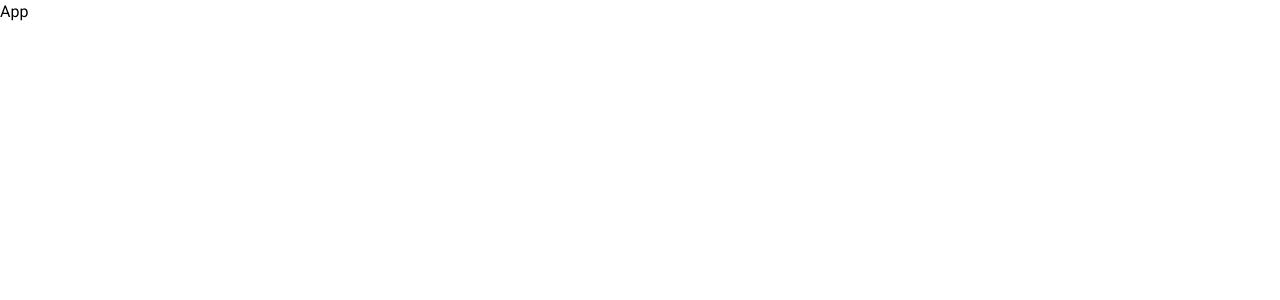
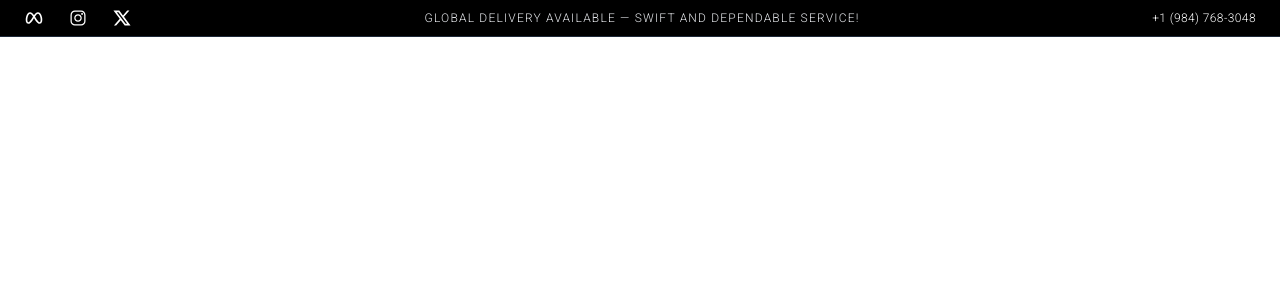
Before and after one commit to sanket0708/StyleHype, a React (Vite) app in the folder frontend/: page / in a window 1280 px wide. Shown: the top 300 px of the page. Built offline with nearby package versions, Linux system fonts and the light colour scheme.

Commit message:
Setting up the frontend

```diff
--- a/frontend/index.html
+++ b/frontend/index.html
@@ -2,7 +2,7 @@
 <html lang="en">
   <head>
     <meta charset="UTF-8" />
-    <link rel="icon" type="image/svg+xml" href="/vite.svg" />
+    <link rel="icon" type="image/svg+xml" href="/favicon.svg" />
     <link rel="preconnect" href="https://fonts.googleapis.com" />
     <link rel="preconnect" href="https://fonts.gstatic.com" crossorigin />
     <link
@@ -10,7 +10,7 @@
       rel="stylesheet"
     />
     <meta name="viewport" content="width=device-width, initial-scale=1.0" />
-    <title>Vite + React</title>
+    <title>StyleHype | Level Up Your Look</title>
   </head>
   <body>
     <div id="root"></div>
--- a/frontend/src/App.jsx
+++ b/frontend/src/App.jsx
@@ -1,7 +1,16 @@
 import React from "react";
+import { BrowserRouter, Route, Routes } from "react-router-dom";
+import UserLayout from "./components/Layout/UserLayout";
 
 const App = () => {
-  return <div>App</div>;
+  return (
+    <BrowserRouter>
+      <Routes>
+        <Route path="/" element={<UserLayout />}></Route>
+        <Route></Route>
+      </Routes>
+    </BrowserRouter>
+  );
 };
 
 export default App;
--- /dev/null
+++ b/frontend/src/components/Common/Header.jsx
@@ -0,0 +1,14 @@
+import React from "react";
+import Topbar from "../Layout/Topbar";
+
+const Header = () => {
+  return (
+    <div>
+      <Topbar />
+      {/* navbar */}
+      {/* cartdrawer */}
+    </div>
+  );
+};
+
+export default Header;
--- /dev/null
+++ b/frontend/src/components/Layout/Topbar.jsx
@@ -0,0 +1,34 @@
+import React from "react";
+import { TbBrandMeta } from "react-icons/tb";
+import { IoLogoInstagram } from "react-icons/io";
+import { RiTwitterXLine } from "react-icons/ri";
+
+const Topbar = () => {
+  return (
+    <div className="bg-black text-white border-b border-gray-800 font-light tracking-wide">
+      <div className="container mx-auto flex justify-between items-center py-2 px-6">
+        <div className="hidden md:flex items-center space-x-6">
+          <a href="#" className="transition hover:text-yellow-400 hover:scale-110 duration-200">
+            <TbBrandMeta className="h-5 w-5" />
+          </a>
+          <a href="#" className="transition hover:text-yellow-400 hover:scale-110 duration-200">
+            <IoLogoInstagram className="h-5 w-5" />
+          </a>
+          <a href="#" className="transition hover:text-yellow-400 hover:scale-110 duration-200">
+            <RiTwitterXLine className="h-5 w-5" />
+          </a>
+        </div>
+        <div className="text-xs text-center flex-grow select-none">
+          <span className="uppercase tracking-widest text-gray-200">Global delivery available — swift and dependable service!</span>
+        </div>
+        <div className="text-xs hidden md:block">
+          <a href="tel:+1234567890" className="transition hover:text-yellow-400 hover:underline duration-200">
+            +1 (984) 768-3048
+          </a>
+        </div>
+      </div>
+    </div>
+  );
+};
+
+export default Topbar;
--- /dev/null
+++ b/frontend/src/components/Layout/UserLayout.jsx
@@ -0,0 +1,12 @@
+import React from "react";
+import Header from "../Common/Header";
+
+const UserLayout = () => {
+  return (
+    <>
+      <Header />
+    </>
+  );
+};
+
+export default UserLayout;
```
Also changed, not shown: frontend/public/favicon.svg (added).
